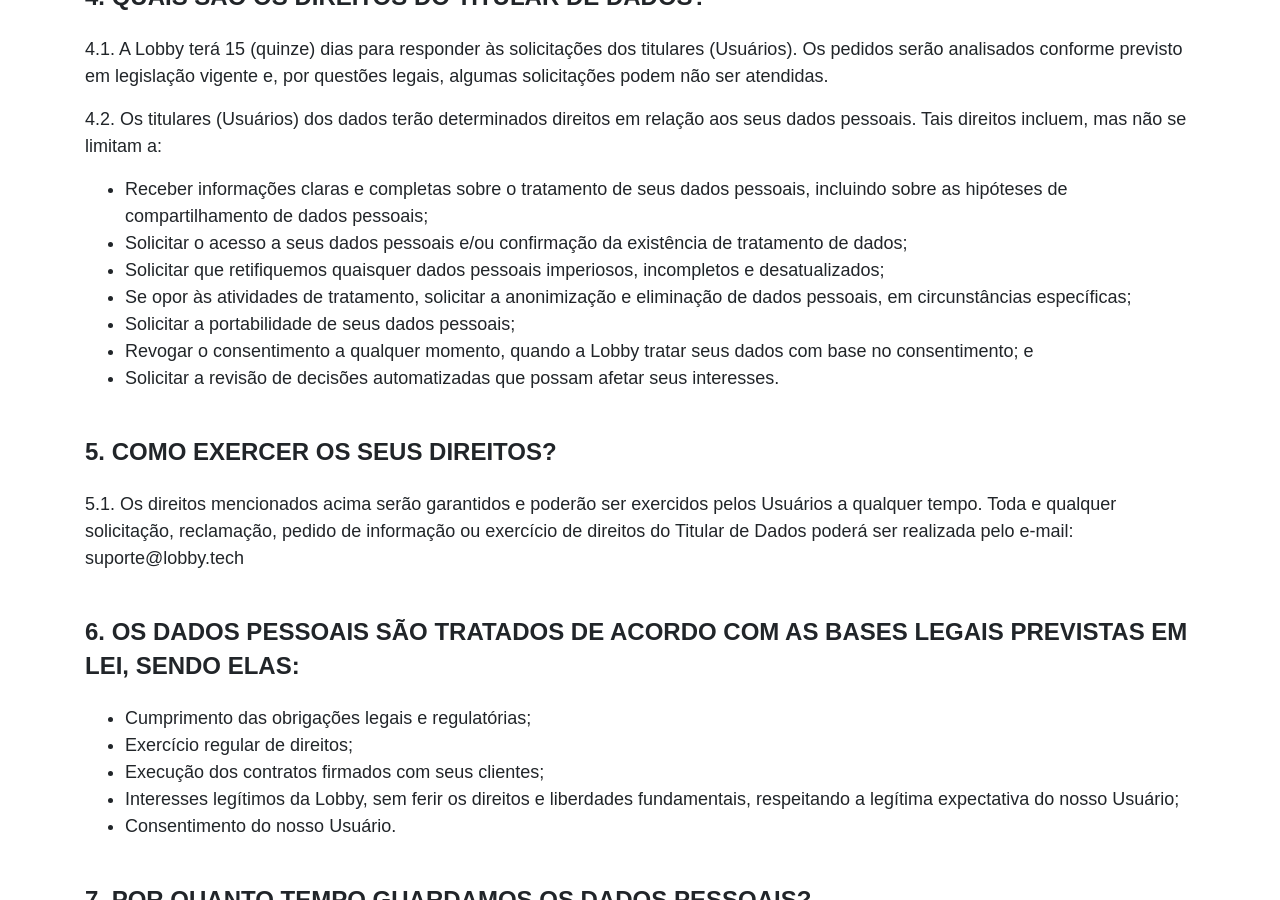
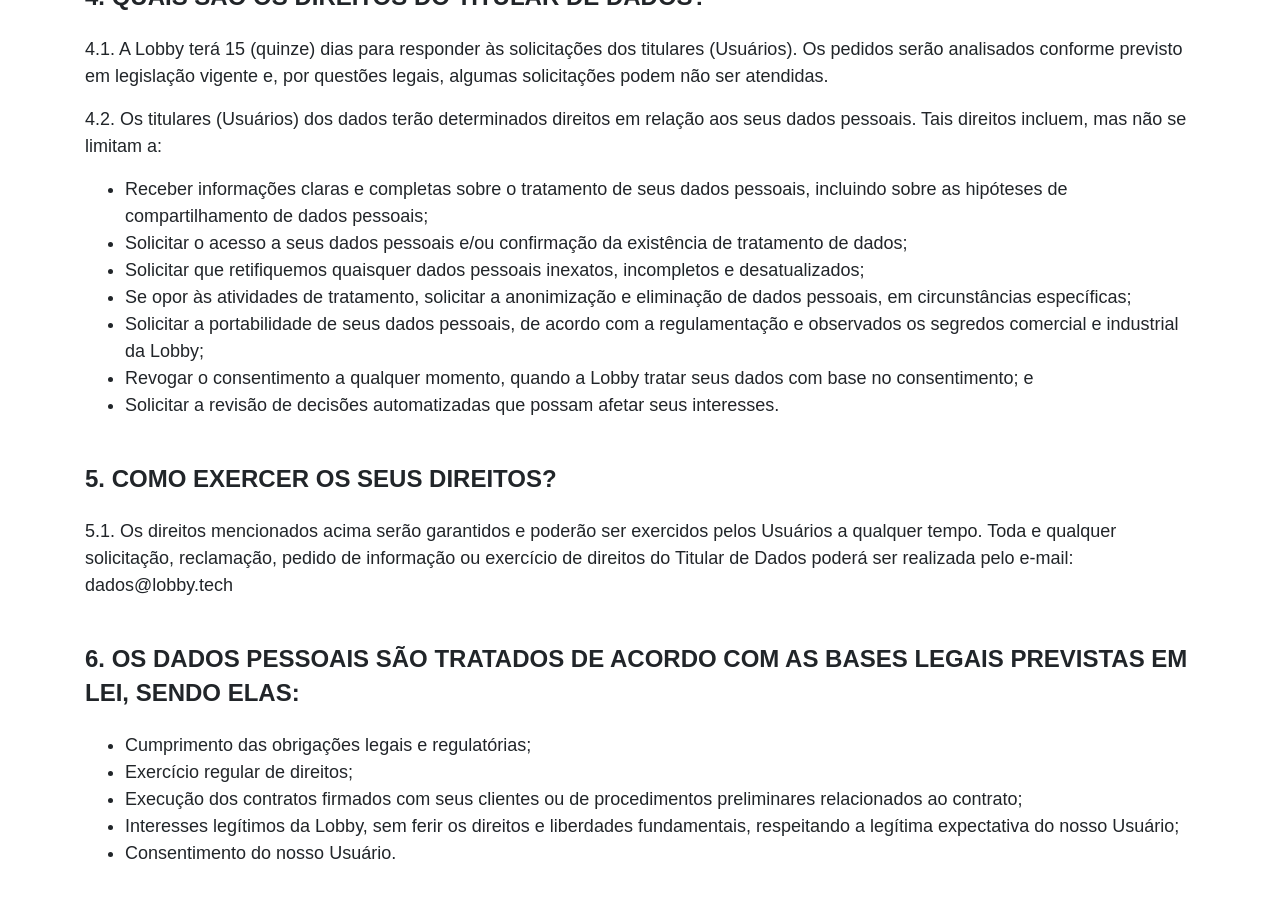
Before and after one commit to lobby-tech/lobby.tech, a Jekyll site: the page built from politica-de-privacidade/index.html, in a window 1280 px wide and 900 px high, scrolled down 3064 px. Built offline with Jekyll 4.4.1, drawn with Linux system fonts in a browser that asks for light colours; a script that is not in the unit is left out; some of the changed text lies outside the part shown.

Commit message:
Updated privacy policy

```diff
--- a/politica-de-privacidade/index.html
+++ b/politica-de-privacidade/index.html
@@ -19,7 +19,7 @@
       <p>A Lobby tem o compromisso com a transparência, a privacidade e a segurança dos dados de seus Usuários durante todo o processo de interação com nosso Site.  Os dados cadastrais dos Usuários não são divulgados para terceiros, exceto quando necessários para o processo de entrega, para cobrança, pela legislação vigente ou participação em promoções solicitadas pelos Usuários. </p>
       <p>A aceitação a esta Política de Privacidade se dará no ato do seu clique no botão “Aceito”, de modo que o Usuário concorda e permite o acesso às suas informações a partir de seu cadastro no Site, manifestando consentimento livre, expresso e informado</p>
       <p><b>O USUÁRIO, AO FORNECER SEUS DADOS PESSOAIS, DECLARA CONHECER E ACEITAR ESTA POLÍTICA DE PRIVACIDADE. CASO NÃO CONCORDE COM ALGUMA CLÁUSULA DESTA POLÍTICA OU DOS TERMOS DE USO, NÃO DEVERÁ UTILIZAR QUAISQUER DE NOSSOS SERVIÇOS.</b></p>
-      <p>Esta Política de Privacidade deve ser lida em conjunto com o nosso Termo de Uso [<a href="https://lobby.tech/termos-de-uso">https://lobby.tech/termos-de-uso</a>]. Caso tenha dúvidas ou precise tratar de qualquer assunto relacionado a esta Política de Privacidade, entre em contato conosco através do e-mail: suporte@lobby.tech</p>
+      <p>Esta Política de Privacidade deve ser lida em conjunto com o nosso Termo de Uso [<a href="https://lobby.tech/termos-de-uso">https://lobby.tech/termos-de-uso</a>]. Caso tenha dúvidas ou precise tratar de qualquer assunto relacionado a esta Política de Privacidade, entre em contato conosco através do e-mail: dados@lobby.tech</p>
 
       <br>
       <ol>
@@ -88,23 +88,23 @@
       <ul>
         <li>Receber informações claras e completas sobre o tratamento de seus dados pessoais, incluindo sobre as hipóteses de compartilhamento de dados pessoais;</li>
         <li>Solicitar o acesso a seus dados pessoais e/ou confirmação da existência de tratamento de dados;</li>
-        <li>Solicitar que retifiquemos quaisquer dados pessoais imperiosos, incompletos e desatualizados;</li>
+        <li>Solicitar que retifiquemos quaisquer dados pessoais inexatos, incompletos e desatualizados;</li>
         <li>Se opor às atividades de tratamento, solicitar a anonimização e eliminação de dados pessoais, em circunstâncias específicas;</li>
-        <li>Solicitar a portabilidade de seus dados pessoais;</li>
+        <li>Solicitar a portabilidade de seus dados pessoais, de acordo com a regulamentação e observados os segredos comercial e industrial da Lobby;</li>
         <li>Revogar o consentimento a qualquer momento, quando a Lobby tratar seus dados com base no consentimento; e</li>
         <li>Solicitar a revisão de decisões automatizadas que possam afetar seus interesses.</li>
       </ul>
 
       <br>
       <h2 class="font--lg" id="5"><b>5. COMO EXERCER OS SEUS DIREITOS?</b></h2>
-      <p>5.1. Os direitos mencionados acima serão garantidos e poderão ser exercidos pelos Usuários a qualquer tempo. Toda e qualquer solicitação, reclamação, pedido de informação ou exercício de direitos do Titular de Dados poderá ser realizada pelo e-mail: suporte@lobby.tech</p>
+      <p>5.1. Os direitos mencionados acima serão garantidos e poderão ser exercidos pelos Usuários a qualquer tempo. Toda e qualquer solicitação, reclamação, pedido de informação ou exercício de direitos do Titular de Dados poderá ser realizada pelo e-mail: dados@lobby.tech</p>
 
       <br>
       <h2 class="font--lg" id="6"><b>6. OS DADOS PESSOAIS SÃO TRATADOS DE ACORDO COM AS BASES LEGAIS PREVISTAS EM LEI, SENDO ELAS:</b></h2>
       <ul>
         <li>Cumprimento das obrigações legais e regulatórias;</li>
         <li>Exercício regular de direitos;</li>
-        <li>Execução dos contratos firmados com seus clientes;</li>
+        <li>Execução dos contratos firmados com seus clientes ou de procedimentos preliminares relacionados ao contrato;</li>
         <li>Interesses legítimos da Lobby, sem ferir os direitos e liberdades fundamentais, respeitando a legítima expectativa do nosso Usuário;</li>
         <li>Consentimento do nosso Usuário.</li>
       </ul>
@@ -183,12 +183,12 @@
       <p>
         Leandro Alvares da Costa
         <br>
-        E-mail: admin@lobby.tech
+        E-mail: dados@lobby.tech
       </p>
 
       <br>
       <h2 class="font--lg" id="15"><b>15. ALTERAÇÕES DESTA POLÍTICA DE PRIVACIDADE.</b></h2>
-      <p>15.1. A presente versão desta Política de Privacidade foi atualizada pela última vez em 01 de março de 2022.</p>
+      <p>15.1. A presente versão desta Política de Privacidade foi atualizada pela última vez em 04 de julho de 2022.</p>
       <p>15.2. A Lobby se reserva o direito de modificar, a qualquer momento esta Política de Privacidade, especialmente para adaptar às evoluções do Site, seja pela disponibilização de novas funcionalidades, seja pela supressão ou modificação daquelas já existentes ou em virtude de alterações na legislação. Alterações e esclarecimentos vão surtir efeito imediatamente após sua publicação no Site.</p>
       <p>15.3. Sempre que ocorrer qualquer modificação nestes Termos de Uso, a Lobby notificará no Site ao Usuário, que os Termos foram modificados. Devendo o Usuário concordar com eles para continuar acessando o Site.</p>
       <p>15.4. Ao utilizar o serviço após eventuais modificações, o Usuário demonstra sua concordância com as novas normas. Caso discorde de alguma das modificações, o Usuário deverá pedir, imediatamente, o cancelamento de sua conta e apresentar a sua ressalva ao serviço de atendimento, se assim o desejar.</p>
```
Also changed, not shown: other parts of politica-de-privacidade/index.html (+4 -4 lines).
